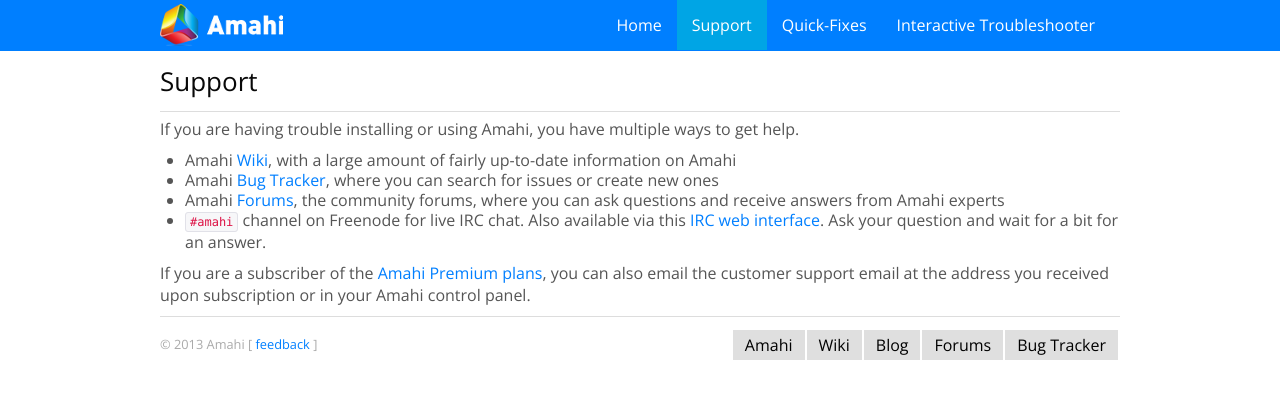
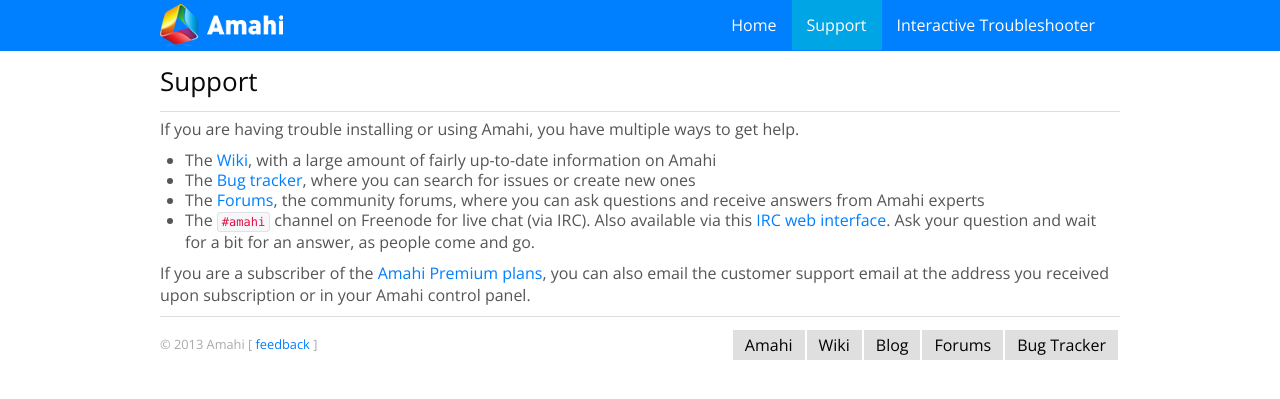
Before and after one commit to amahi/amahi-net, a Jekyll site: the page built from support.md, in a window 1280 px wide. Shown: the top 399 px of the page. Built offline with Jekyll 4.4.1, drawn with Linux system fonts in a browser that asks for light colours.

```diff
--- a/_layouts/homepage.html
+++ b/_layouts/homepage.html
@@ -9,7 +9,7 @@
        <div class="span6">
         <br class="visible-tablet">
        	<a class = "btn btn-success btn-primary" href="#" id="why" rel="popover" data-html="true" data-placement="right" data-content=" <button class='btn btn-warning pull-right popover-dismiss' data-toggle='button' data-dismiss='popover' rel='popover' onclick='$(&quot;#why&quot;).popover(&quot;hide&quot;);' ><i class='icon-remove'></i></button>
-            <h4 style='color:white; font-weight:700'>Why am I here?</h4><p>The web page you are currently viewing is not on your Amahi HDA.  This page is on the internet.  Head over to the <a class='pop-link' href='quick-fixes.html'>quick fixes page</a> to learn how to make the adjustments needed in your network so you can access your HDA dashboard.</p>">Why am <br>I here?</a>
+            <h4 style='color:white; font-weight:700'>Why am I here?</h4><p>The web page you are currently viewing is not on your Amahi HDA.  This page is on the internet.  Head over to the <a class='pop-link' href='troubleshooter.html'>troubleshooter</a> wizard to diagnose your networking issues.</p>">Why am <br>I here?</a>
        </div>
 
        <div class="span6">
--- a/support.md
+++ b/support.md
@@ -8,9 +8,9 @@ weight: 2
 
 If you are having trouble installing or using Amahi, you have multiple ways to get help.
 
-* Amahi [Wiki](http://wiki.amahi.org), with a large amount of fairly up-to-date information on Amahi
-* Amahi [Bug Tracker](http://bugs.amahi.org), where you can search for issues or create new ones
-* Amahi [Forums](http://forums.amahi.org), the community forums, where you can ask questions and receive answers from Amahi experts
-* `#amahi` channel on Freenode for live IRC chat. Also available via this [IRC web interface](http://talk.amahi.org). Ask your question and wait for a bit for an answer.
+* The [Wiki](http://wiki.amahi.org), with a large amount of fairly up-to-date information on Amahi
+* The [Bug tracker](http://bugs.amahi.org), where you can search for issues or create new ones
+* The [Forums](http://forums.amahi.org), the community forums, where you can ask questions and receive answers from Amahi experts
+* The `#amahi` channel on Freenode for live chat (via IRC). Also available via this [IRC web interface](http://talk.amahi.org). Ask your question and wait for a bit for an answer, as people come and go.
 
 If you are a subscriber of the [Amahi Premium plans](http://www.amahi.org/plans), you can also email the customer support email at the address you received upon subscription or in your Amahi control panel.
```
Also changed, not shown: quick-fixes.md (deleted, +0 -24 lines).
